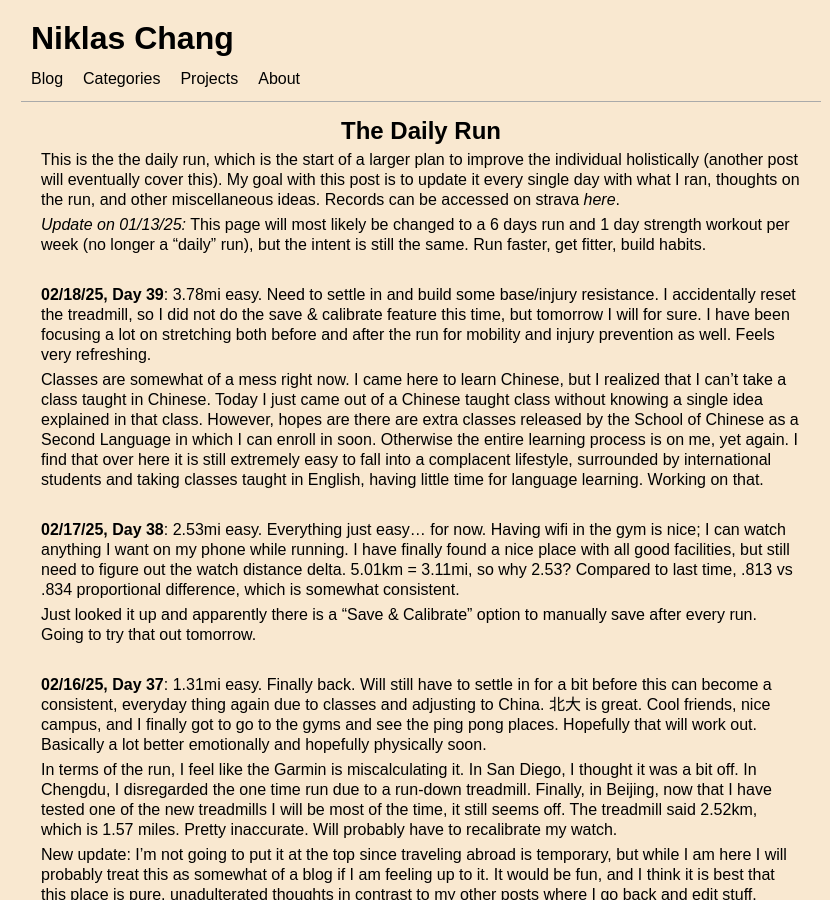
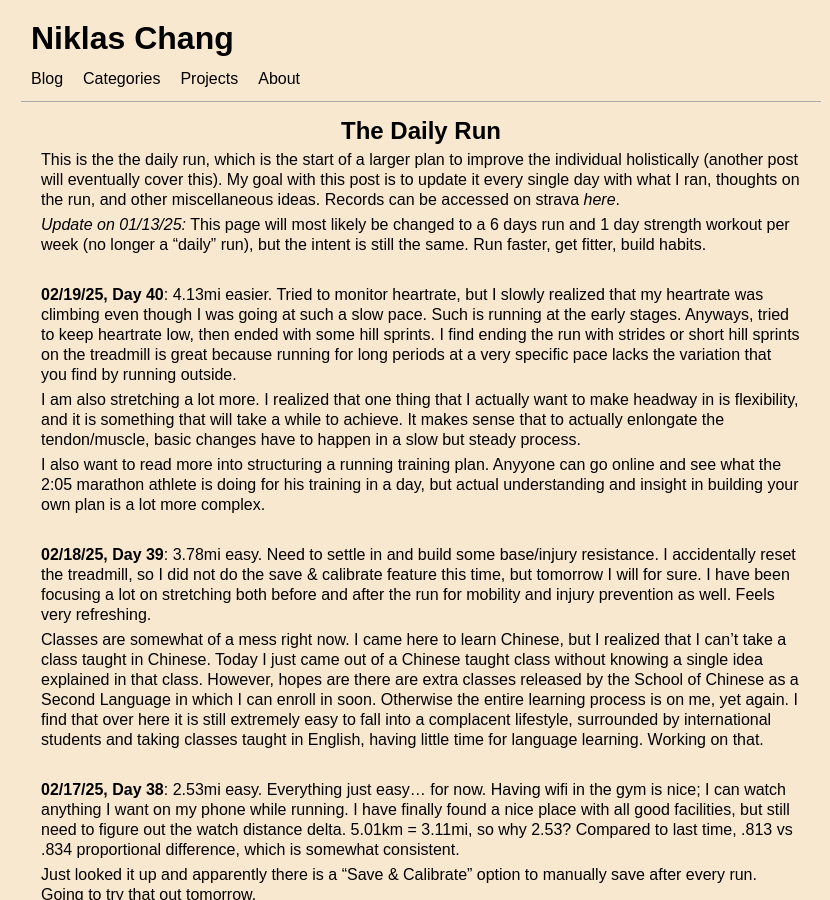
Before and after one commit to Niklichang/niklichang.github.io, a Jekyll site: the page built from _posts/2024-12-02-the-daily-run.md, in a window 1280 px wide and 900 px high. Shown: the whole window, without its empty margins (219-1049 px from the left). Built offline with Jekyll 4.4.1, drawn with Linux system fonts in a browser that asks for light colours; some web fonts are replaced.

Commit message:
workout?

```diff
--- a/_posts/2024-12-02-the-daily-run.md
+++ b/_posts/2024-12-02-the-daily-run.md
@@ -9,6 +9,14 @@ categories: [Running]
 This is the the daily run, which is the start of a larger plan to improve the individual holistically (another post will eventually cover this). My goal with this post is to update it every single day with what I ran, thoughts on the run, and other miscellaneous ideas. Records can be accessed on strava *[here](https://www.strava.com/athletes/117513725)*.
 
 *Update on 01/13/25:* This page will most likely be changed to a 6 days run and 1 day strength workout per week (no longer a "daily" run), but the intent is still the same. Run faster, get fitter, build habits.
+
+<br/>
+
+**02/19/25, Day 40**: 4.13mi easier. Tried to monitor heartrate, but I slowly realized that my heartrate was climbing even though I was going at such a slow pace. Such is running at the early stages. Anyways, tried to keep heartrate low, then ended with some hill sprints. I find ending the run with strides or short hill sprints on the treadmill is great because running for long periods at a very specific pace lacks the variation that you find by running outside.
+
+I am also stretching a lot more. I realized that one thing that I actually want to make headway in is flexibility, and it is something that will take a while to achieve. It makes sense that to actually enlongate the tendon/muscle, basic changes have to happen in a slow but steady process.
+
+I also want to read more into structuring a running training plan. Anyyone can go online and see what the 2:05 marathon athlete is doing for his training in a day, but actual understanding and insight in building your own plan is a lot more complex.
 
 <br/>
 
```
